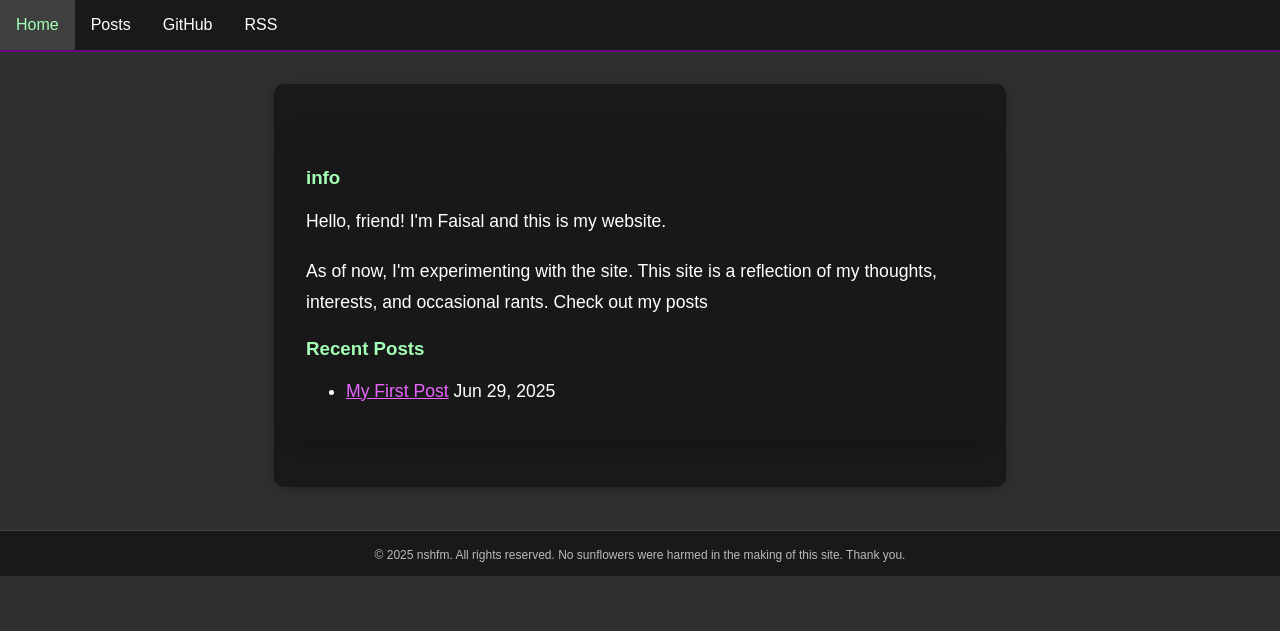
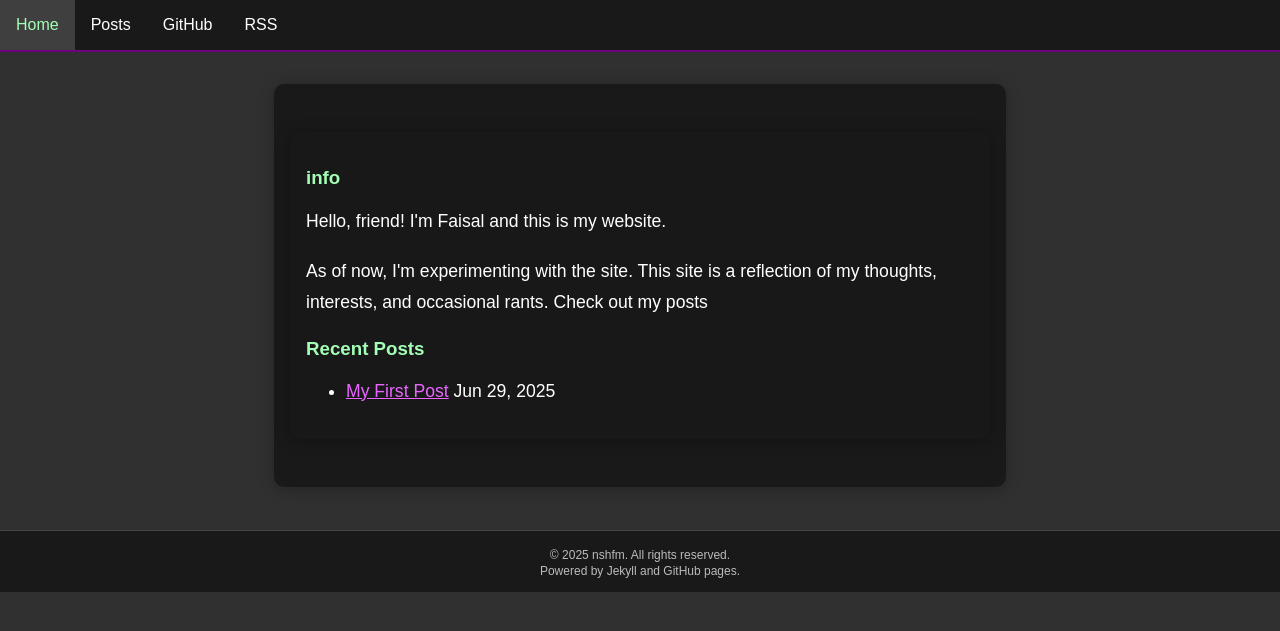
Before and after one commit to nshfm/site, a Jekyll site: the page built from index.html, in a window 1280 px wide. Shown: the top 631 px of the page. Built offline with Jekyll 4.4.1, drawn with Linux system fonts in a browser that asks for light colours.

Commit message:
Update default.html

```diff
--- a/_layouts/default.html
+++ b/_layouts/default.html
@@ -19,7 +19,7 @@
     {{ content }}
   </main>
   <footer>
-    <small>&copy; {{ site.time | date: "%Y" }} nshfm. All rights reserved. No sunflowers were harmed in the making of this site. Thank you.</small>
+  <small>&copy; {{ site.time | date: "%Y" }} nshfm. All rights reserved. <br> Powered by Jekyll and GitHub pages.</small>
   </footer>
 </body>
   </html>
```
